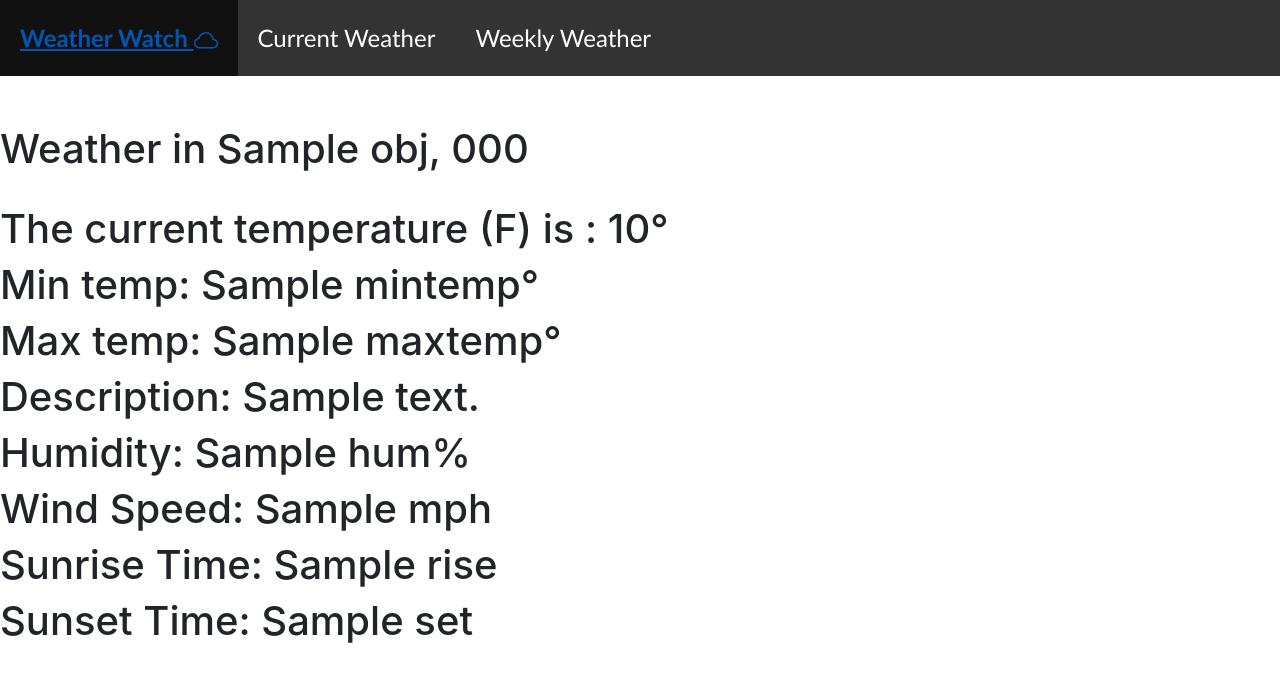
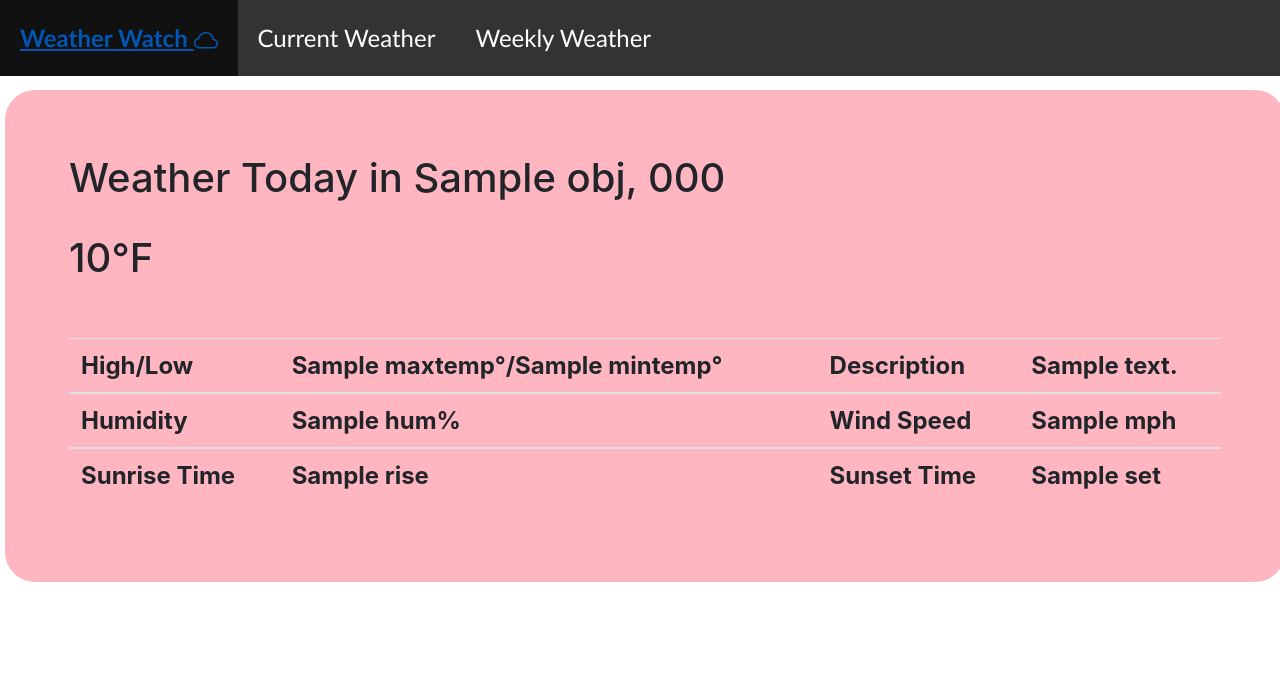
Before and after one commit to alana170/WeatherWatch, a Flask app: template app/templates/temp.html in a window 1280 px wide. Shown: the top 682 px of the page. Run offline with Flask 2, Linux system fonts and the light colour scheme; the template is opened without the code that fills it: most values are stand-ins (such as "Sample title", 1, 10 or a date in 2020); lists and menus that the app fills with data are empty; some libraries are stand-ins or nearby versions.

Commit message:
Update temp.html

```diff
--- a/app/templates/temp.html
+++ b/app/templates/temp.html
@@ -52,26 +52,70 @@
 		li a:hover {
 			background-color: #111;
 		}
+
+		section {
+			background-color: lightpink;
+			align-items: center;
+            align-self: center;
+            width: 100%;
+            padding: 5%;
+            margin: 5px;
+            widows: 100%;
+            height: auto;
+            box-sizing: border-box;
+            border-radius: 30px;
+		}
+
+		.big {
+			padding: auto;
+			font-size: x-large;
+		}
     </style>
 
 
     <body>
-        <div style = "padding-top: 125px">
+		<div style= "background-color:white; padding-top: 85px;"></div>
+		<section>
+		<div>
         {% if message is defined and message|length > 0 %}
         <h1> {{message}} </h1>
-        {% else %}
-        <h1> Weather in {{obj.cityName}}, {{obj.zipcode}} </h1>
+		{% else %}
+
+        <h1> Weather Today in {{obj.cityName}}, {{obj.zipcode}} </h1>
         </div>
         <br>
-        <h1> The current temperature (F) is : {{obj.temp}}° </h1>
-        <h1> Min temp: {{obj.mintemp}}° </h1>
-        <h1> Max temp: {{obj.maxtemp}}° </h1>
-        <h1> Description: {{obj.descr}} </h1>
-        <h1> Humidity: {{obj.hum}}% </h1>
-        <h1> Wind Speed: {{obj.ws}} mph </h1>
-        <h1> Sunrise Time: {{obj.rise}} </h1>
-        <h1> Sunset Time: {{obj.set}} </h1>
+        <h1> {{obj.temp}}°F </h1>
+		<br>
+		<br>
+		<table class="table">
+			<tbody>
+			  <tr class = "big">
+				<th scope="col"> High/Low </th>
+				<th scope="col"> {{obj.maxtemp}}°/{{obj.mintemp}}° </th>
+				<th scope="col"> Description </th>
+				<th scope="col"> {{obj.descr}} </th>
+			  </tr>
+			</tbody>
+			<tbody>
+				<tr class = "big">
+				  <th scope="col"> Humidity </th>
+				  <th scope="col"> {{obj.hum}}% </th>
+				  <th scope="col"> Wind Speed </th>
+				  <th scope="col"> {{obj.ws}} mph </th>
+				</tr>
+			</tbody>
+			<tbody>
+				<tr class = "big">
+				  <th scope="col"> Sunrise Time </th>
+				  <th scope="col"> {{obj.rise}} </th>
+				  <th scope="col"> Sunset Time </th>
+				  <th scope="col"> {{obj.set}} </th>
+				</tr>
+			</tbody>
+		  </table>
+		</section>
+
         {% endif %}
-
+		<div style= "background-color:white; padding-bottom: 5px;"></div>
     </body>
 </html>
```
